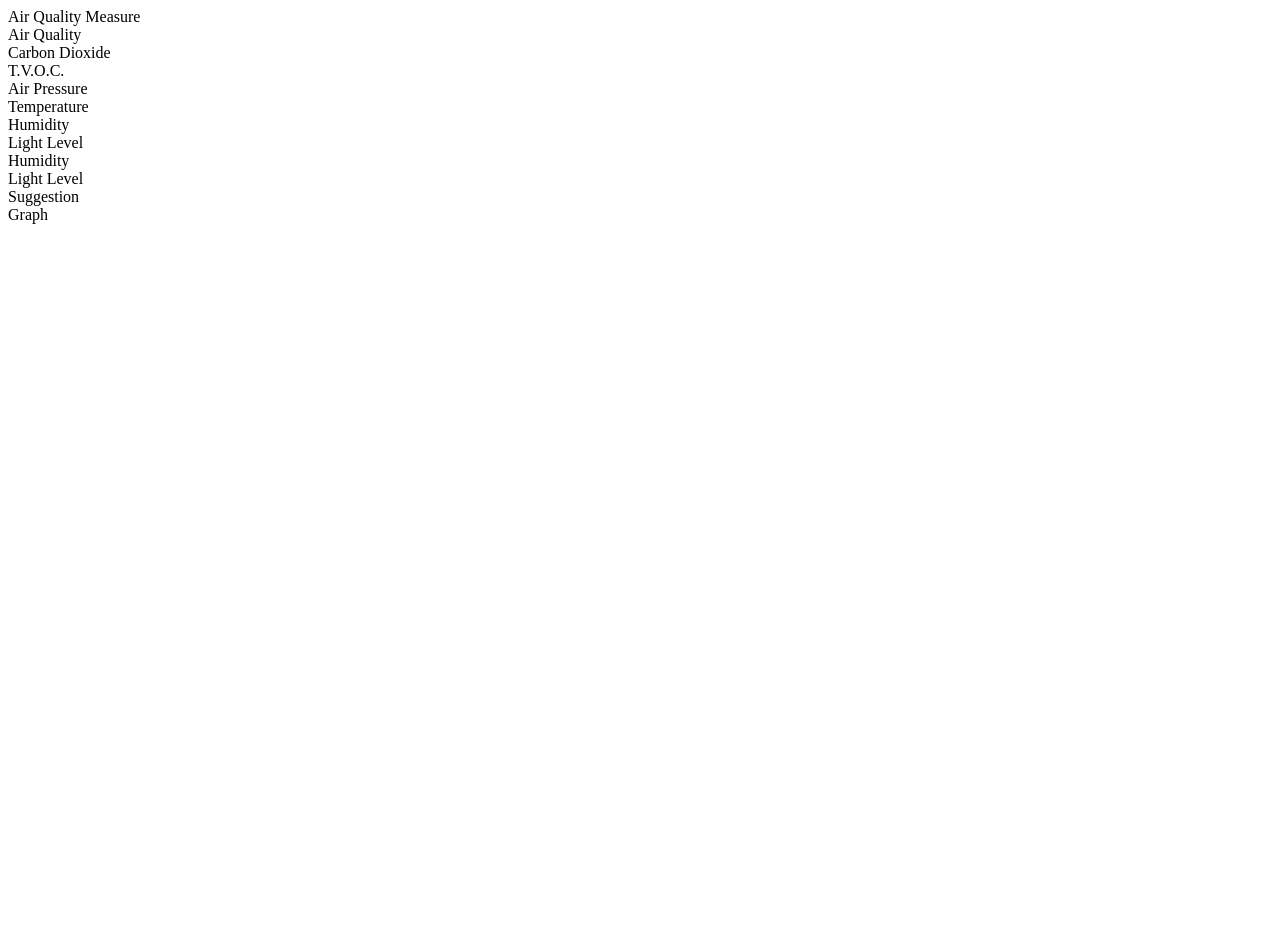
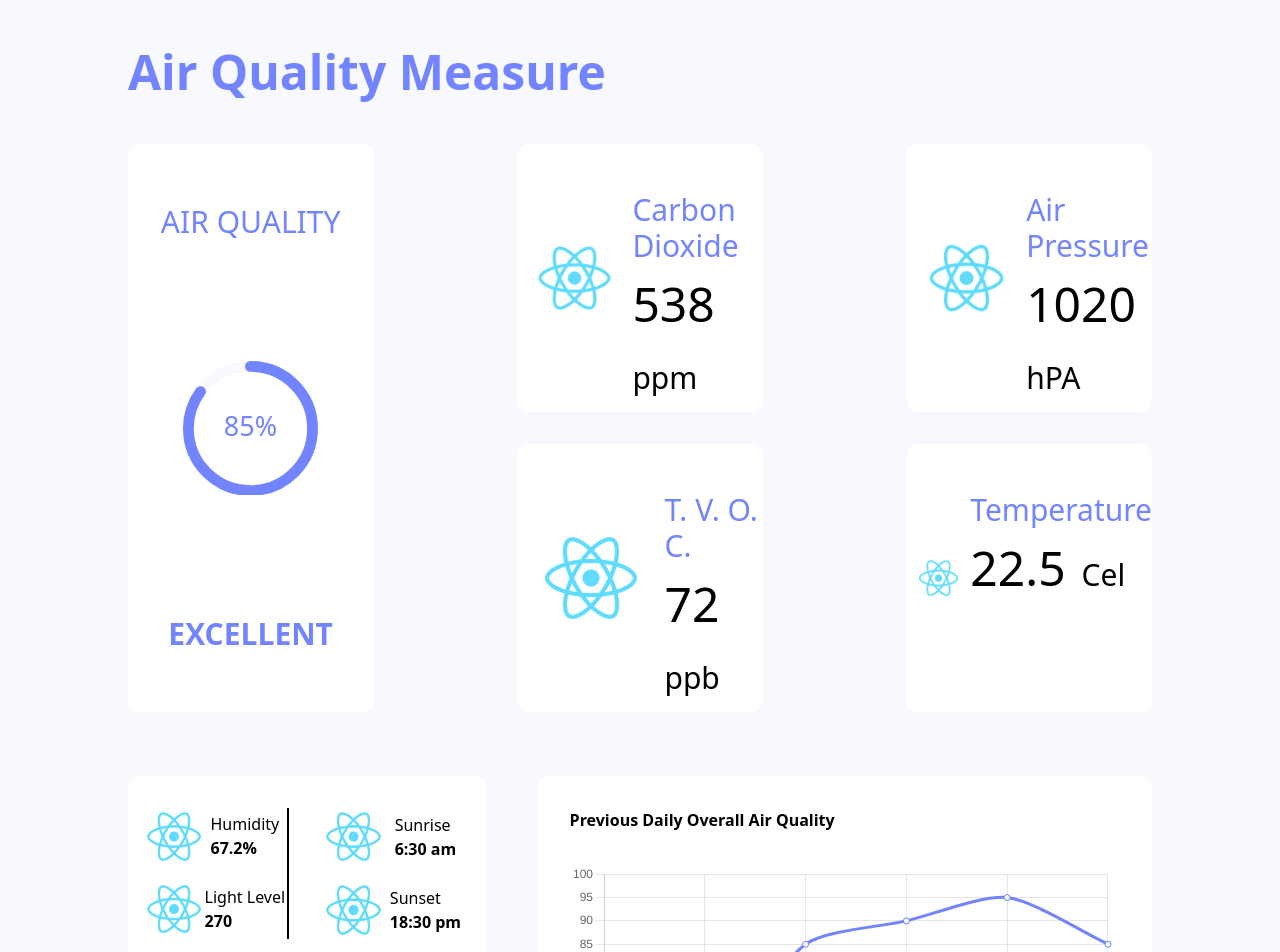
Before and after one commit to t0dida00/haltian-front-end, a React (Create React App) app: page / in a window 1280 px wide. Shown: the top 952 px of the page. Before the commit the page ends 800 px from the top, so only its background shows below. Built offline with nearby package versions, Linux system fonts and the light colour scheme.

Commit message:
Big Update
Dashboard Page

```diff
--- a/package.json
+++ b/package.json
@@ -6,7 +6,12 @@
     "@testing-library/jest-dom": "^5.16.5",
     "@testing-library/react": "^13.4.0",
     "@testing-library/user-event": "^13.5.0",
+    "chart.js": "^4.2.1",
+    "i": "^0.3.7",
+    "npm": "^9.6.2",
     "react": "^18.2.0",
+    "react-chartjs-2": "^5.2.0",
+    "react-circular-progressbar": "^2.1.0",
     "react-dom": "^18.2.0",
     "react-router-dom": "^6.9.0",
     "react-scripts": "5.0.1",
--- a/src/index.js
+++ b/src/index.js
@@ -1,5 +1,6 @@
 import React from "react"
 import ReactDOM from "react-dom/client"
+import "./index.css"
 import App from "./App"
 import { BrowserRouter } from "react-router-dom"
 
--- a/src/pages/Dashboard.js
+++ b/src/pages/Dashboard.js
@@ -1,36 +1,203 @@
 import React from "react"
+import { buildStyles, CircularProgressbar } from "react-circular-progressbar"
+import "react-circular-progressbar/dist/styles.css"
+import { Line } from "react-chartjs-2"
+import {
+  Chart as ChartJS,
+  LineElement,
+  CategoryScale,
+  LinearScale,
+  PointElement,
+} from "chart.js"
+
+ChartJS.register(LineElement, CategoryScale, LinearScale, PointElement)
 
 export const Dashboard = () => {
+  const data = {
+    labels: ["Mon", "Tue", "Wed", "Thu", "Fri", "Sat"],
+    datasets: [
+      {
+        data: [80, 60, 85, 90, 95, 85],
+        backgroundColor: "#F8F8FF",
+        borderColor: "#7284FF",
+        tension: 0.25,
+        fill: true,
+      },
+    ],
+  }
+
+  const options = {
+    plugins: {
+      legend: true,
+    },
+    scales: {
+      y: {
+        min: 50,
+        max: 100,
+      },
+    },
+  }
+
   return (
-    <>
-      <div>Air Quality Measure</div>
+    <div className="bg-[#F8F8FF] h-full">
+      <div className="py-12 px-32">
+        <div className="text-light-purple font-bold text-5xl font-sans mb-12">
+          Air Quality Measure
+        </div>
+
+        <div className="grid grid-cols-3 grid-rows-1 gap-36 mb-16">
+          <div className="bg-white rounded-xl flex flex-col justify-around">
+            <div className="text-center text-light-purple text-3xl">
+              AIR QUALITY
+            </div>
+
+            <CircularProgressbar
+              className="max-w-[55%] mx-auto"
+              value="85"
+              text="85%"
+              styles={buildStyles({
+                textColor: "#7284FF",
+                pathColor: "#7284FF",
+                trailColor: "#F8F8FF",
+              })}
+            />
+
+            <div className="text-center text-light-purple text-3xl font-semibold">
+              EXCELLENT
+            </div>
+          </div>
+
+          <div className="grid grid-cols-1 grid-rows-2 gap-8">
+            <div className="bg-white rounded-xl flex py-4">
+              <div className="flex align-middle justify-center">
+                <img
+                  className="max-w-[65%] align-middle m-auto"
+                  src="logo192.png"
+                  alt="img"
+                />
+              </div>
+
               <div>
-        <div>Air Quality</div>
-        <div>
-          <div>Carbon Dioxide</div>
-          <div>T.V.O.C.</div>
+                <div className="text-3xl text-light-purple font-medium pt-8 pb-4">
+                  Carbon Dioxide
+                </div>
+                <div className="inline-block text-5xl pr-4 pb-8">538</div>
+                <div className="inline-block text-3xl font-light">ppm</div>
+              </div>
+            </div>
+
+            <div className="bg-white rounded-xl flex py-4">
+              <div className="flex align-middle justify-center">
+                <img
+                  className="max-w-[65%] align-middle m-auto"
+                  src="logo192.png"
+                  alt="img"
+                />
               </div>
               <div>
-          <div>Air Pressure</div>
-          <div>Temperature</div>
+                <div className="text-3xl text-light-purple font-medium pt-8 pb-4">
+                  T. V. O. C.
+                </div>
+                <div className="inline-block text-5xl pr-4 pb-8">72</div>
+                <div className="inline-block text-3xl font-light">ppb</div>
               </div>
             </div>
-      <div>
-        <div>
-          <div>
-            <div>
-              <div>Humidity</div>
-              <div>Light Level</div>
+          </div>
+
+          <div className="grid grid-cols-1 grid-rows-2 gap-8">
+            <div className="bg-white rounded-xl flex py-4">
+              <div className="flex align-middle justify-center">
+                <img
+                  className="max-w-[65%] align-middle m-auto"
+                  src="logo192.png"
+                  alt="img"
+                />
               </div>
               <div>
-              <div>Humidity</div>
-              <div>Light Level</div>
+                <div className="text-3xl text-light-purple font-medium  pt-8 pb-4">
+                  Air Pressure
+                </div>
+                <div className="inline-block text-5xl pr-4 pb-8">1020</div>
+                <div className="inline-block text-3xl font-light">hPA</div>
               </div>
             </div>
-          <div>Suggestion</div>
+
+            <div className="bg-white rounded-xl flex py-4">
+              <div className="flex align-middle justify-center">
+                <img
+                  className="max-w-[65%] align-middle m-auto"
+                  src="logo192.png"
+                  alt="img"
+                />
               </div>
-        <div>Graph</div>
+              <div>
+                <div className="text-3xl text-light-purple font-medium pt-8 pb-4">
+                  Temperature
                 </div>
-    </>
+                <div className="inline-block text-5xl pr-4 pb-8">22.5</div>
+                <div className="inline-block text-3xl font-light">Cel</div>
+              </div>
+            </div>
+          </div>
+        </div>
+
+        <div className="flex justify-between">
+          <div className="w-[35%] rounded-xl">
+            <div className="flex bg-white rounded-xl justify-around mb-8">
+              <div className="flex w-[40%] py-8">
+                <div className="border-r-2 border-r-black">
+                  <div className="flex pb-4">
+                    <img className="max-w-[40%] " src="logo192.png" alt="img" />
+                    <div className="align-center m-auto">
+                      <div>Humidity</div>
+                      <div className="font-bold">67.2%</div>
+                    </div>
+                  </div>
+                  <div className="flex">
+                    <img className="max-w-[40%] " src="logo192.png" alt="img" />
+                    <div className="align-center m-auto">
+                      <div>Light Level</div>
+                      <div className="font-bold">270</div>
+                    </div>
+                  </div>
+                </div>
+              </div>
+
+              <div className="flex w-[40%] py-8">
+                <div>
+                  <div className="flex pb-4">
+                    <img className="max-w-[40%] " src="logo192.png" alt="img" />
+                    <div className="align-center m-auto">
+                      <div>Sunrise</div>
+                      <div className="font-bold">6:30 am</div>
+                    </div>
+                  </div>
+                  <div className="flex">
+                    <img className="max-w-[40%] " src="logo192.png" alt="img" />
+                    <div className="align-center m-auto">
+                      <div>Sunset</div>
+                      <div className="font-bold">18:30 pm</div>
+                    </div>
+                  </div>
+                </div>
+              </div>
+            </div>
+            <div className="bg-[#C3CAFF] rounded-xl p-8 text-3xl text-white font-semibold">
+              Suggestions
+            </div>
+          </div>
+          <div className="bg-white w-[60%] rounded-xl p-8">
+            <div className="font-semibold mb-8">
+              Previous Daily Overall Air Quality
+            </div>
+            <Line
+              className="max-h-[17rem]"
+              data={data}
+              options={options}
+            ></Line>
+          </div>
+        </div>
+      </div>
+    </div>
   )
 }
--- a/tailwind.config.js
+++ b/tailwind.config.js
@@ -2,7 +2,14 @@
 module.exports = {
   content: ["./src/**/*.{js,jsx,ts,tsx}"],
   theme: {
-    extend: {},
+    extend: {
+      colors: {
+        "light-purple": "#7284FF",
+      },
+      fontFamily: {
+        "roboto-font": ["Roboto"],
+      },
+    },
   },
   plugins: [],
 }
```
Also changed, not shown: 1 other file (tests, documents, lock files or other folders). Lines whose indentation alone changed are shown as unchanged.
